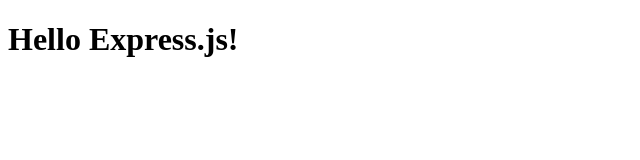
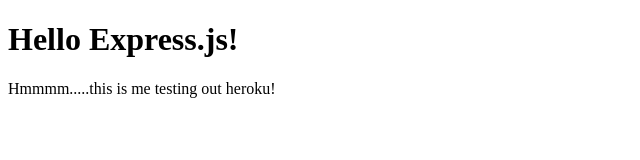
Before and after one commit to francoisdillinger/Web-Server, a website: page public/index.html in a window 1280 px wide. Shown: the whole page, without its empty margins (0-640 px from the left). Drawn offline with Linux system fonts and the light colour scheme.

Commit message:
Added a sentence to the html fiel

```diff
--- a/public/index.html
+++ b/public/index.html
@@ -6,5 +6,6 @@
     </head>
     <body>
         <h1>Hello Express.js!</h1>
+        <p>Hmmmm.....this is me testing out heroku!</p>
     </body>
 </html>
```
